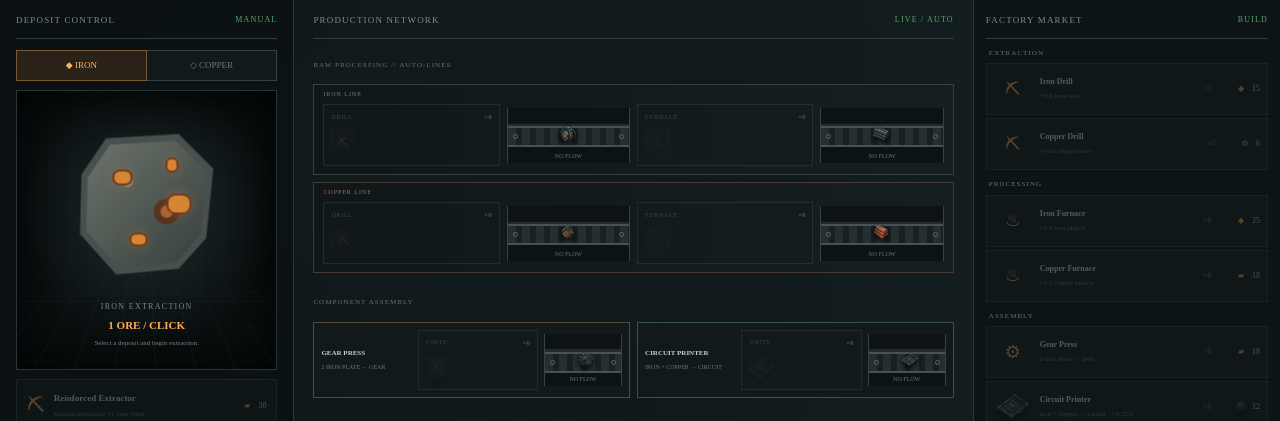
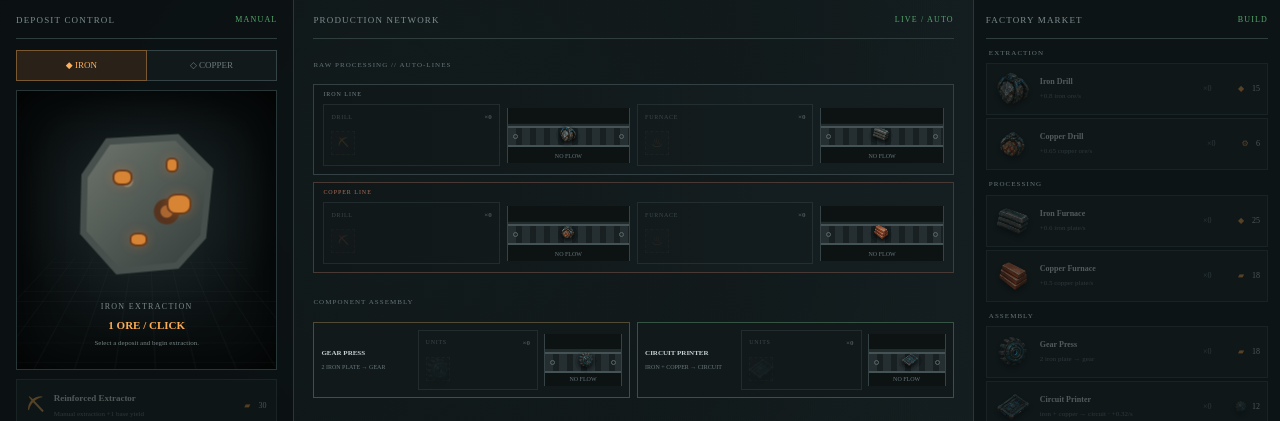
Before and after one commit to richardlee8433/assembly-ascendant, a Next.js app: page / in a window 1280 px wide. Shown: the part 194-615 px from the top of the page. Built offline with nearby package versions, Linux system fonts and the light colour scheme.

Commit message:
Update factory market artwork

```diff
--- a/app/page.tsx
+++ b/app/page.tsx
@@ -488,13 +488,13 @@ export default function Home() {
         <aside className="shop-panel">
           <div className="panel-heading"><span>FACTORY MARKET</span><small>BUILD</small></div>
           <div className="shop-group">EXTRACTION</div>
-          <ShopRow name="Iron Drill" detail="+0.8 iron ore/s" icon="⛏" count={g.drills} priceIcon="◆" price={costs.drill} canBuy={g.ore >= costs.drill} onBuy={() => spend("ore", costs.drill, (s) => ({ ...s, drills: s.drills + 1 }))}/>
-          <ShopRow name="Copper Drill" detail="+0.65 copper ore/s" icon="⛏" count={g.copperDrills} priceIcon="⚙" price={costs.copperDrill} canBuy={g.gears >= costs.copperDrill} onBuy={() => spend("gears", costs.copperDrill, (s) => ({ ...s, copperDrills: s.copperDrills + 1 }))}/>
+          <ShopRow name="Iron Drill" detail="+0.8 iron ore/s" icon={ASSET.ironOre} count={g.drills} priceIcon="◆" price={costs.drill} canBuy={g.ore >= costs.drill} onBuy={() => spend("ore", costs.drill, (s) => ({ ...s, drills: s.drills + 1 }))}/>
+          <ShopRow name="Copper Drill" detail="+0.65 copper ore/s" icon={ASSET.copperOre} count={g.copperDrills} priceIcon="⚙" price={costs.copperDrill} canBuy={g.gears >= costs.copperDrill} onBuy={() => spend("gears", costs.copperDrill, (s) => ({ ...s, copperDrills: s.copperDrills + 1 }))}/>
           <div className="shop-group">PROCESSING</div>
-          <ShopRow name="Iron Furnace" detail="+0.6 iron plate/s" icon="♨" count={g.furnaces} priceIcon="◆" price={costs.furnace} canBuy={g.ore >= costs.furnace} onBuy={() => spend("ore", costs.furnace, (s) => ({ ...s, furnaces: s.furnaces + 1 }))}/>
-          <ShopRow name="Copper Furnace" detail="+0.5 copper plate/s" icon="♨" count={g.copperFurnaces} priceIcon="▰" price={costs.copperFurnace} canBuy={g.plates >= costs.copperFurnace} onBuy={() => spend("plates", costs.copperFurnace, (s) => ({ ...s, copperFurnaces: s.copperFurnaces + 1 }))}/>
+          <ShopRow name="Iron Furnace" detail="+0.6 iron plate/s" icon={ASSET.ironPlate} count={g.furnaces} priceIcon="◆" price={costs.furnace} canBuy={g.ore >= costs.furnace} onBuy={() => spend("ore", costs.furnace, (s) => ({ ...s, furnaces: s.furnaces + 1 }))}/>
+          <ShopRow name="Copper Furnace" detail="+0.5 copper plate/s" icon={ASSET.copperPlate} count={g.copperFurnaces} priceIcon="▰" price={costs.copperFurnace} canBuy={g.plates >= costs.copperFurnace} onBuy={() => spend("plates", costs.copperFurnace, (s) => ({ ...s, copperFurnaces: s.copperFurnaces + 1 }))}/>
           <div className="shop-group">ASSEMBLY</div>
-          <ShopRow name="Gear Press" detail="2 iron plate → gear" icon="⚙" count={g.assemblers} priceIcon="▰" price={costs.assembler} canBuy={g.plates >= costs.assembler} onBuy={() => spend("plates", costs.assembler, (s) => ({ ...s, assemblers: s.assemblers + 1 }))}/>
+          <ShopRow name="Gear Press" detail="2 iron plate → gear" icon={ASSET.gear} count={g.assemblers} priceIcon="▰" price={costs.assembler} canBuy={g.plates >= costs.assembler} onBuy={() => spend("plates", costs.assembler, (s) => ({ ...s, assemblers: s.assemblers + 1 }))}/>
           <ShopRow name="Circuit Printer" detail="iron + copper → circuit · +0.32/s" icon={ASSET.circuit} count={g.circuitAssemblers} priceIcon={ASSET.gear} price={costs.circuitAssembler} canBuy={g.gears >= costs.circuitAssembler} onBuy={() => spend("gears", costs.circuitAssembler, (s) => ({ ...s, circuitAssemblers: s.circuitAssemblers + 1 }))}/>
           <ShopRow name="Research Lab" detail="1 core → 4 research · cap +0.1/s" icon={ASSET.research} count={g.labs} priceIcon={ASSET.circuit} price={costs.lab} canBuy={g.circuits >= costs.lab} onBuy={() => spend("circuits", costs.lab, (s) => ({ ...s, labs: s.labs + 1 }))}/>
           <ShopRow name="Core Fabricator" detail="2 gear + 2 circuit → core · +0.12/s" icon={ASSET.core} count={g.coreAssemblers} priceIcon={ASSET.circuit} price={costs.coreAssembler} canBuy={g.circuits >= costs.coreAssembler} onBuy={() => spend("circuits", costs.coreAssembler, (s) => ({ ...s, coreAssemblers: s.coreAssemblers + 1 }))}/>
```
